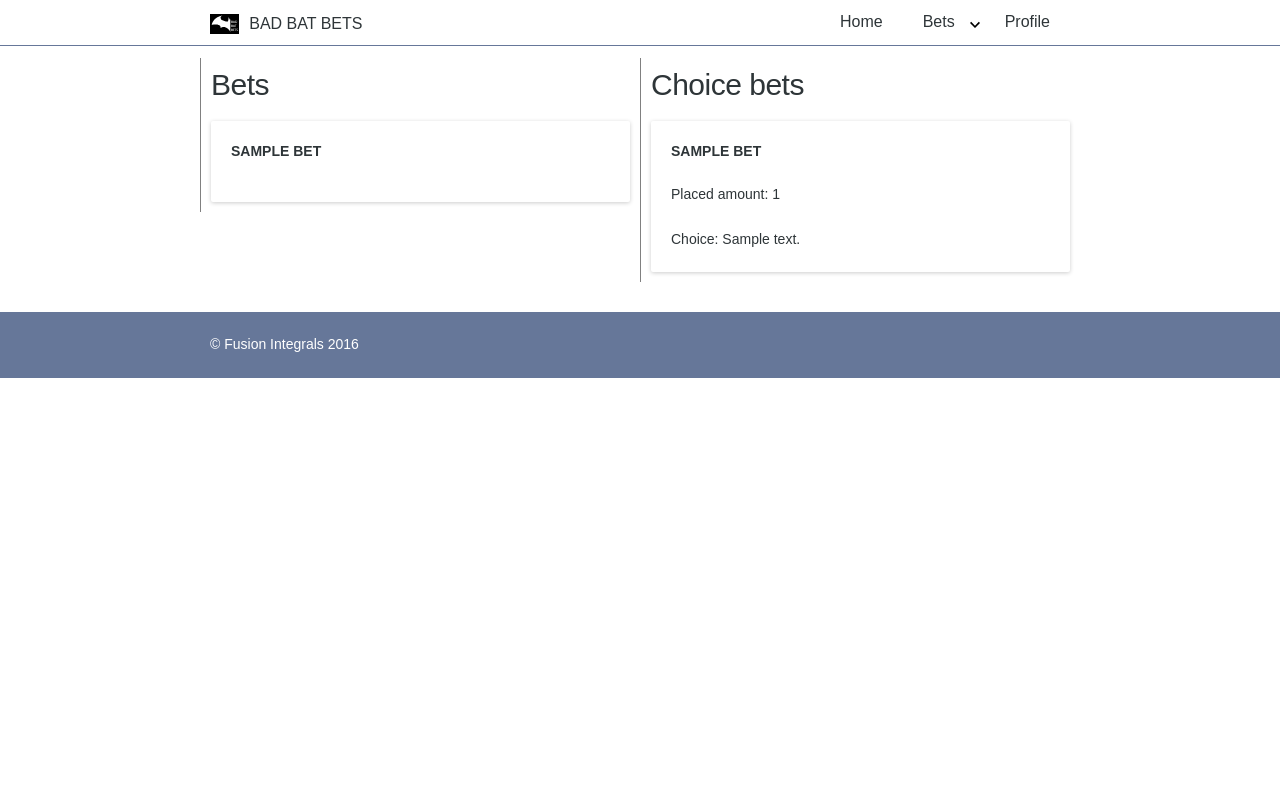
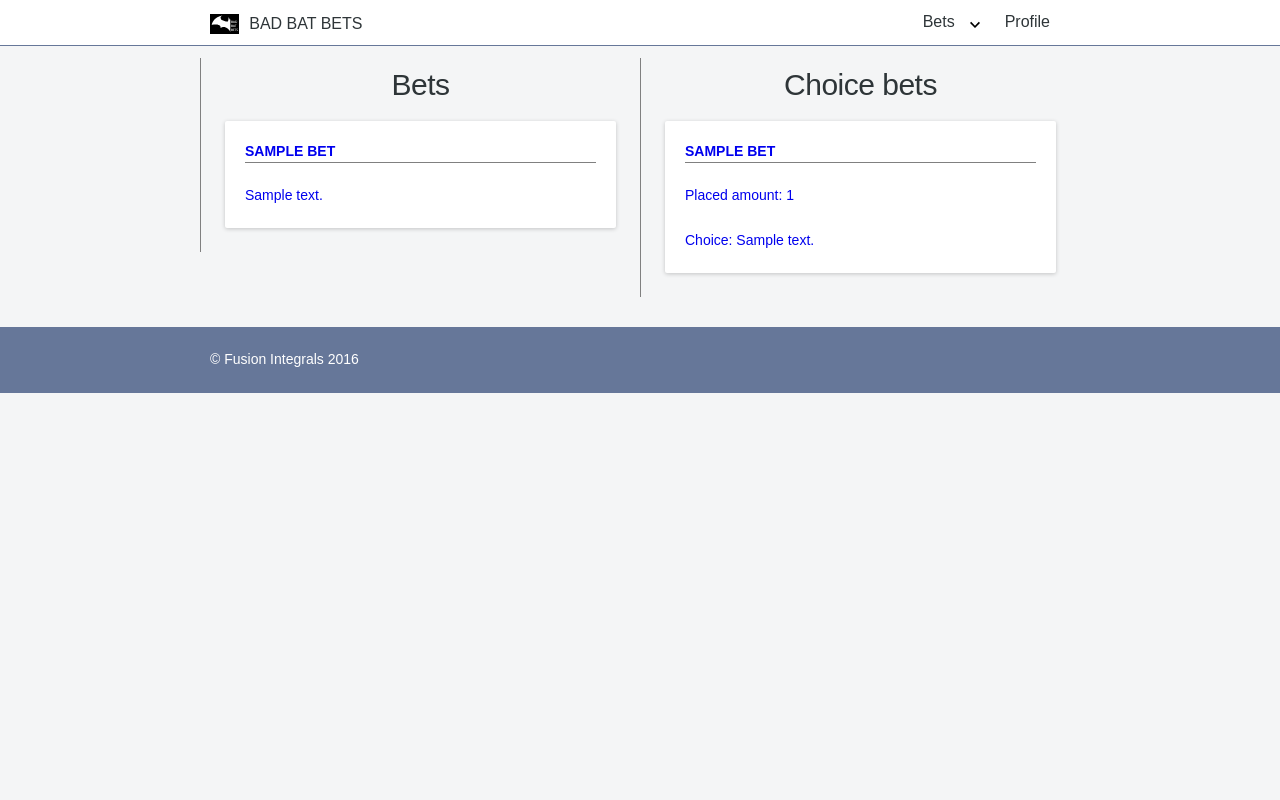
Before and after one commit to Thames1990/BadBatBets, a Django app: page /bets/ in a window 1280 px wide. Run offline with Django 3.2, Linux system fonts and the light colour scheme; a user stored in the database is signed in; tables that the repository leaves empty hold one stand-in row (values such as "Sample post").

Commit message:
Major update to cards Cards are now clickable

```diff
--- a/bets/templates/bets/index.html
+++ b/bets/templates/bets/index.html
@@ -3,13 +3,15 @@
 {% block content %}
     <section>
         <grid>
-            <div col="1/2" id="bets">
+            <div col="1/2" class="bets">
                 <h2>Bets</h2>
                 {% for bet in all_bets %}
+                    <a class="card_link" href="{% url 'bets:bet' bet.prim_key %}">
                         <card>
-                        <h5><a href="{% url 'bets:bet' bet.prim_key %}">{{ bet.name }}</a></h5>
+                            <h5>{{ bet.name }}</h5>
+                            <p>{{ bet.description }}</p>
                             {% if not bet.resolved %}
-                            <p>Available choices</p>
+                                <p style="display: inline">Available choices</p>
                                 <ul>
                                     {% for choice in bet.choice_set.all %}
                                         <li>{{ choice.description }}</li>
@@ -19,20 +21,21 @@
                                 </ul>
                             {% endif %}
                         </card>
+                    </a>
                 {% empty %}
                     <p>No bets are available yet.</p>
                 {% endfor %}
             </div>
-            <div col="1/2" id="bets">
+            <div col="1/2" class="bets">
                 <h2>Choice bets</h2>
                 {% for choice_bet in all_choice_bets %}
+                    <a class="card_link" href="{% url 'bets:bet' choice_bet.placed_on.prim_key %}">
                         <card>
-                        <h5><a
-                            href="{% url 'bets:bet' choice_bet.placed_on.prim_key %}">{{ choice_bet.placed_on.name }}</a>
-                        </h5>
+                            <h5>{{ choice_bet.placed_on.name }}</h5>
                             <p>Placed amount: {{ choice_bet.placed }}</p>
                             <p>Choice: {{ choice_bet.chosen.description }}</p>
                         </card>
+                    </a>
                 {% empty %}
                     <p>No choice bets are available yet.</p>
                 {% endfor %}
--- a/the_platform/static/the_platform/style.css
+++ b/the_platform/static/the_platform/style.css
@@ -1,9 +1,28 @@
 @import url('bare.min.css');
+
+body {
+    background: #f4f5f6;
+}
+
+h2 {
+    display: flex;
+    justify-content: center; /* align horizontal */
+}
+
+h5 {
+    border-bottom: 1px solid grey;
+}
 
 section {
     margin-top: 2em !important;
 }
 
-#bets {
+.bets {
     border-left: 1px solid gray;
 }
+
+.card_link {
+    display: block;
+    text-decoration: none !important;
+    margin: 1em;
+}
--- a/the_platform/templates/the_platform/base.html
+++ b/the_platform/templates/the_platform/base.html
@@ -19,7 +19,6 @@
                 <a href="/"><img src="{% static 'the_platform/logo.svg' %}">Bad Bat Bets</a>
             </header>
             <ul>
-                <li><a href="/">Home</a></li>
                 <li>
                     <a>Bets</a>
                     <menu>
```
Lines whose indentation alone changed are shown as unchanged.
